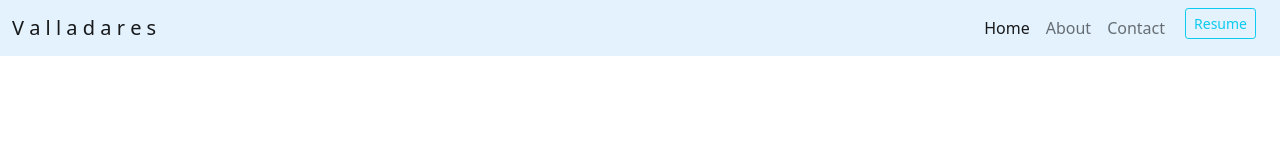
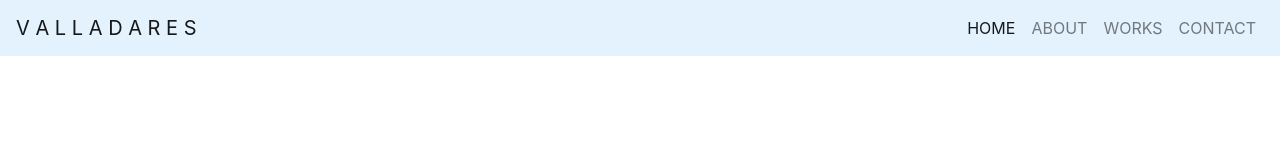
Before and after one commit to UNCValladaresHamlet/New_Portfolio, a plain HTML site: page index.html in a window 1280 px wide. Drawn offline with nearby package versions, Linux system fonts and the light colour scheme.

Commit message:
Replaced past code with Bootstrap 4 for better optimization. Restarted with a basic navbar

```diff
--- a/index.html
+++ b/index.html
@@ -2,39 +2,30 @@
 <html lang="en">
   <head>
     <meta charset="utf-8">
-    <meta name="viewport" content="width=device-width, initial-scale=1">
-    <link href="https://cdn.jsdelivr.net/npm/bootstrap@5.1.3/dist/css/bootstrap.min.css" rel="stylesheet" integrity="sha384-1BmE4kWBq78iYhFldvKuhfTAU6auU8tT94WrHftjDbrCEXSU1oBoqyl2QvZ6jIW3" crossorigin="anonymous">
-    <title>Portfolio | HV</title>
+    <meta name="viewport" content="width=device-width, initial-scale=1, shrink-to-fit=no">
+    <link rel="stylesheet" href="https://maxcdn.bootstrapcdn.com/bootstrap/4.0.0/css/bootstrap.min.css" integrity="sha384-Gn5384xqQ1aoWXA+058RXPxPg6fy4IWvTNh0E263XmFcJlSAwiGgFAW/dAiS6JXm" crossorigin="anonymous">
+    <title>HV | Portfolio</title>
   </head>
   <body>
-    <nav class="navbar navbar-expand-lg navbar-light" style="background-color: #e3f2fd;">
-      <div class="container-fluid">
-        <a class="navbar-brand" href="#">V a l l a d a r e s</a>
-        <button class="navbar-toggler" type="button" data-bs-toggle="collapse" data-bs-target="#navbarNav" aria-controls="navbarNav" aria-expanded="false" aria-label="Toggle navigation">
-          <span class="navbar-toggler-icon"></span>
-        </button>
-        <div class="collapse navbar-collapse justify-content-end" id="navbarNav">
-          <ul class="navbar-nav">
-            <li class="nav-item">
-              <a class="nav-link active" aria-current="page" href="#">Home</a>
-            </li>
-            <li class="nav-item">
-              <a class="nav-link" href="#">About</a>
-            </li>
-            <li class="nav-item">
-              <a class="nav-link" href="#">Contact</a>
-            </li>
-            <form class="container-fluid justify-content-start">
-              <button class="btn btn-sm btn-outline-info" type="button">Resume</button>
-            </form>
-          </ul>
+    <nav class="navbar navbar-expand-lg navbar-light " style="background-color: #e3f2fd;"  >
+      <a class="navbar-brand" href="#">V A L L A D A R E S</a>
+      <button class="navbar-toggler" type="button" data-toggle="collapse" data-target="#navbarNavAltMarkup" aria-controls="navbarNavAltMarkup" aria-expanded="false" aria-label="Toggle navigation">
+        <span class="navbar-toggler-icon"></span>
+      </button>
+      <div class="collapse navbar-collapse justify-content-end" id="navbarNavAltMarkup">
+        <div class="navbar-nav">
+          <a class="nav-item nav-link active" href="#">HOME<span class="sr-only">(current)</span></a>
+          <a class="nav-item nav-link" href="#">ABOUT</a>
+          <a class="nav-item nav-link" href="#">WORKS</a>
+          <a class="nav-item nav-link" href="#">CONTACT</a>
         </div>
       </div>
     </nav>
 
 
 
-<script src="https://cdn.jsdelivr.net/npm/bootstrap@5.1.3/dist/js/bootstrap.min.js" integrity="sha384-QJHtvGhmr9XOIpI6YVutG+2QOK9T+ZnN4kzFN1RtK3zEFEIsxhlmWl5/YESvpZ13" crossorigin="anonymous"></script>
-
+    <script src="https://code.jquery.com/jquery-3.2.1.slim.min.js" integrity="sha384-KJ3o2DKtIkvYIK3UENzmM7KCkRr/rE9/Qpg6aAZGJwFDMVNA/GpGFF93hXpG5KkN" crossorigin="anonymous"></script>
+    <script src="https://cdnjs.cloudflare.com/ajax/libs/popper.js/1.12.9/umd/popper.min.js" integrity="sha384-ApNbgh9B+Y1QKtv3Rn7W3mgPxhU9K/ScQsAP7hUibX39j7fakFPskvXusvfa0b4Q" crossorigin="anonymous"></script>
+    <script src="https://maxcdn.bootstrapcdn.com/bootstrap/4.0.0/js/bootstrap.min.js" integrity="sha384-JZR6Spejh4U02d8jOt6vLEHfe/JQGiRRSQQxSfFWpi1MquVdAyjUar5+76PVCmYl" crossorigin="anonymous"></script>
   </body>
 </html>
```
